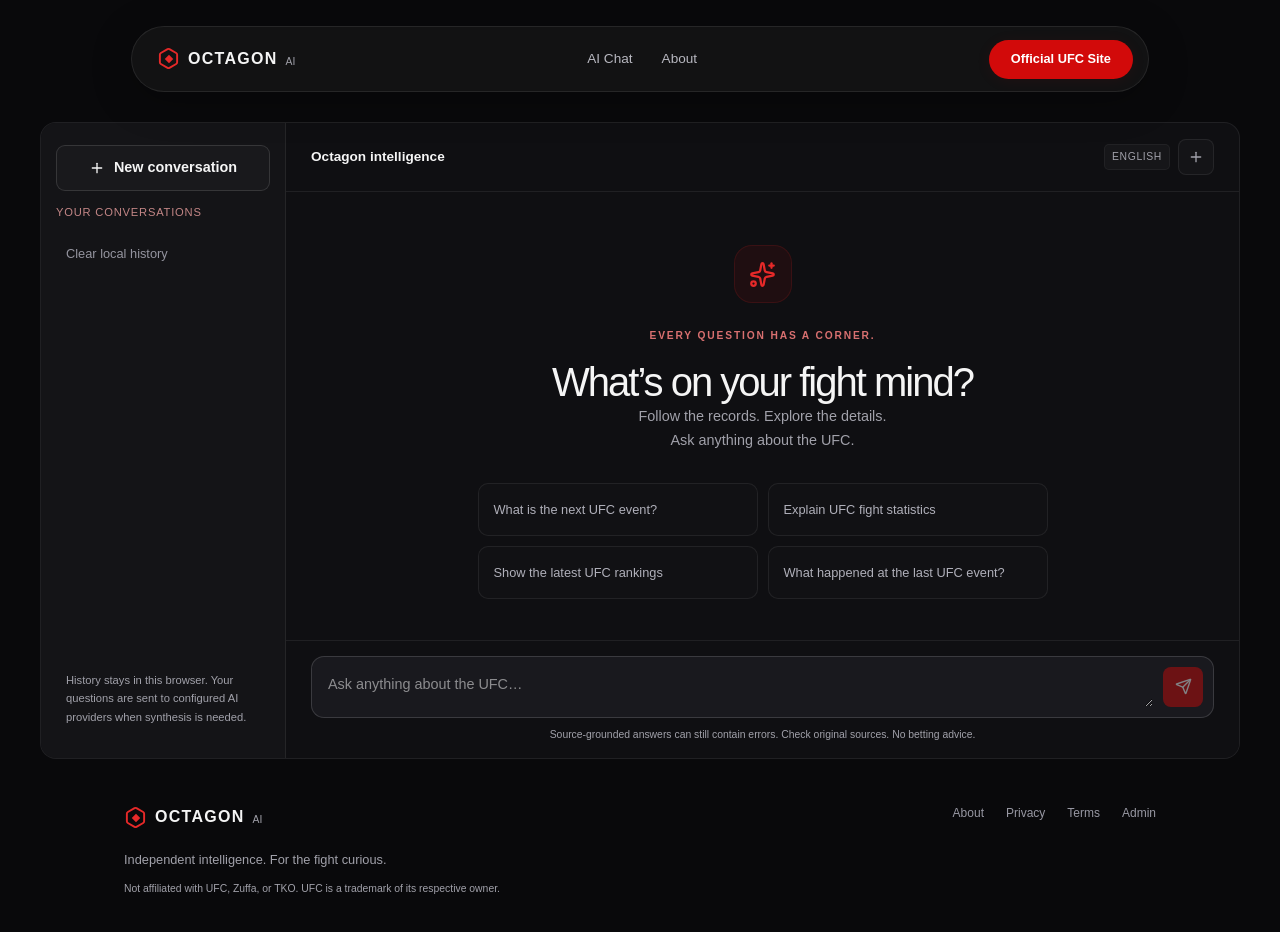
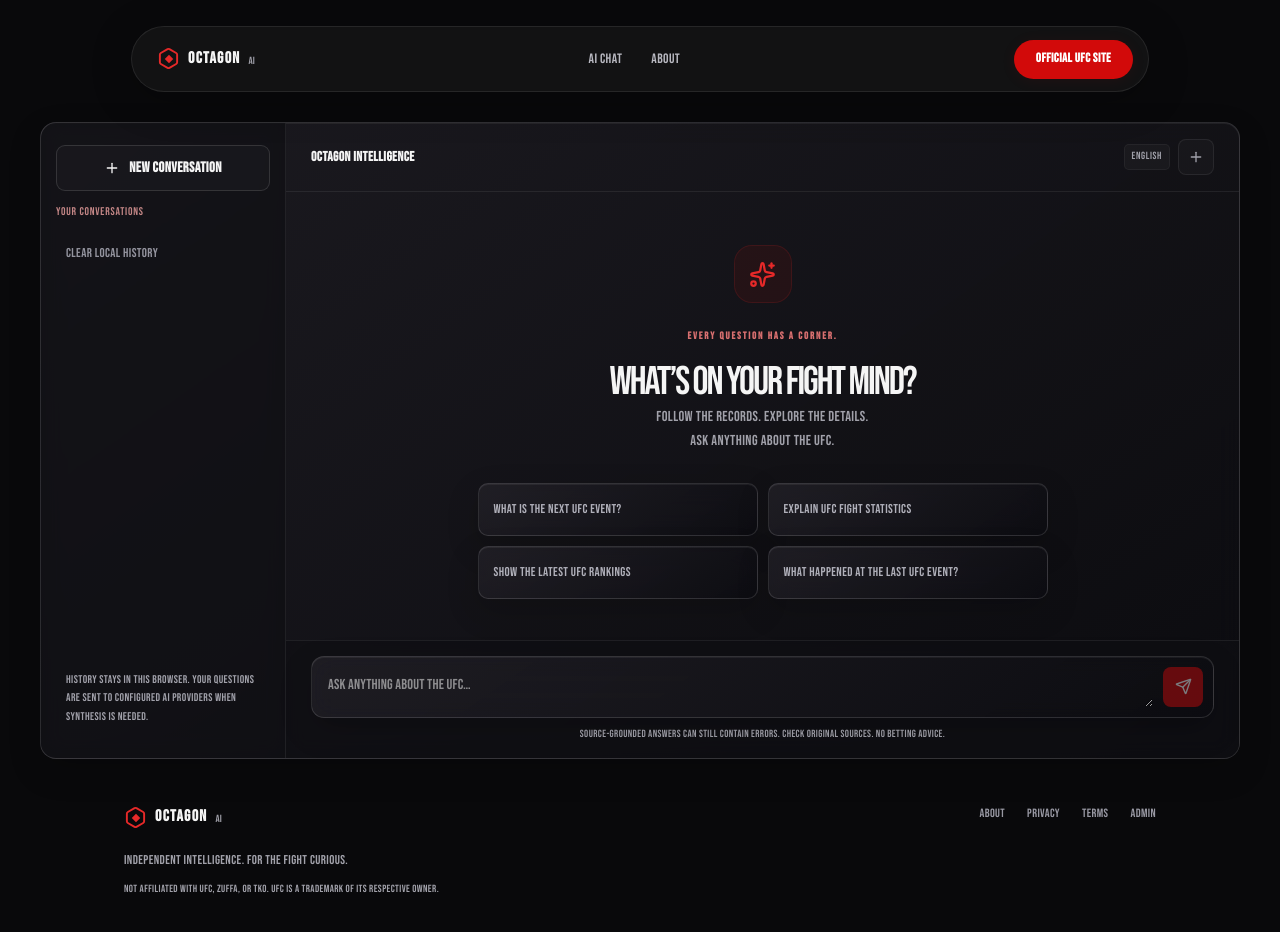
Before and after one commit to dansonofbass/UFC-CHATBOT, a Next.js app: page /chat in a window 1280 px wide. Shown: the top 932 px of the page. Built offline with nearby package versions, Linux system fonts and the light colour scheme.

Commit message:
style: official UFC CTA, Bebas Neue, English UI and refined glass scrollbars

```diff
--- a/src/app/globals.css
+++ b/src/app/globals.css
@@ -1,3 +1,4 @@
+@import url('https://fonts.googleapis.com/css2?family=Bebas+Neue&display=swap');
 @import 'tailwindcss';
 .mobile-chat-history {
   display: none;
@@ -43,7 +44,7 @@ body {
   margin: 0;
   background: var(--background);
   color: var(--text);
-  font-family: Arial, Helvetica, sans-serif;
+  font-family: 'Bebas Neue', Impact, 'Arial Narrow', sans-serif;
   font-size: 16px;
   line-height: 1.65;
   -webkit-font-smoothing: antialiased;
@@ -1595,3 +1596,60 @@ select.field {
     scroll-behavior: auto !important;
   }
 }
+
+/* OCTAGON AI 2026 — restrained glass surfaces and branded scrolling. */
+html {
+  scrollbar-color: #8e191e #101013;
+  scrollbar-width: thin;
+}
+body {
+  letter-spacing: 0.025em;
+}
+button, input, textarea, select, code, .markdown {
+  font-family: 'Bebas Neue', Impact, 'Arial Narrow', sans-serif;
+}
+input, textarea, .markdown {
+  letter-spacing: 0.012em;
+}
+.hero .feature-strip, .feature-strip {
+  margin-top: 32px;
+}
+.panel, .float-card, .chat-preview, .chat-layout, .message, .suggestions button, .composer-box {
+  background: linear-gradient(145deg, rgba(38, 36, 43, .67), rgba(12, 12, 17, .78));
+  border-color: rgba(255, 255, 255, .13);
+  -webkit-backdrop-filter: blur(12px);
+  backdrop-filter: blur(12px);
+  box-shadow: inset 0 1px rgba(255, 255, 255, .06), 0 12px 32px rgba(0, 0, 0, .17);
+}
+.message-user {
+  background: linear-gradient(140deg, rgba(102, 16, 23, .52), rgba(29, 14, 20, .7));
+  border-color: rgba(230, 41, 41, .22);
+}
+.chat-sidebar, .chat-compose {
+  background: rgba(16, 15, 19, .74);
+  -webkit-backdrop-filter: blur(10px);
+  backdrop-filter: blur(10px);
+}
+.chat-main { min-height: 0; }
+.chat-messages {
+  min-height: 0;
+  overflow-y: auto;
+  overscroll-behavior: contain;
+  scrollbar-width: none;
+  -ms-overflow-style: none;
+}
+.chat-messages::-webkit-scrollbar {
+  display: none;
+}
+*::-webkit-scrollbar { width: 9px; height: 9px; }
+*::-webkit-scrollbar-track { background: #101013; border-radius: 9px; }
+*::-webkit-scrollbar-thumb {
+  background: linear-gradient(180deg, #b52229, #531013);
+  border: 2px solid #101013;
+  border-radius: 12px;
+}
+*::-webkit-scrollbar-thumb:hover { background: #d52a32; }
+.chat-messages::-webkit-scrollbar { width: 0; height: 0; }
+@media (max-width: 640px) {
+  .hero-buttons .button { max-width: 100%; white-space: normal; text-align: center; }
+}
```
